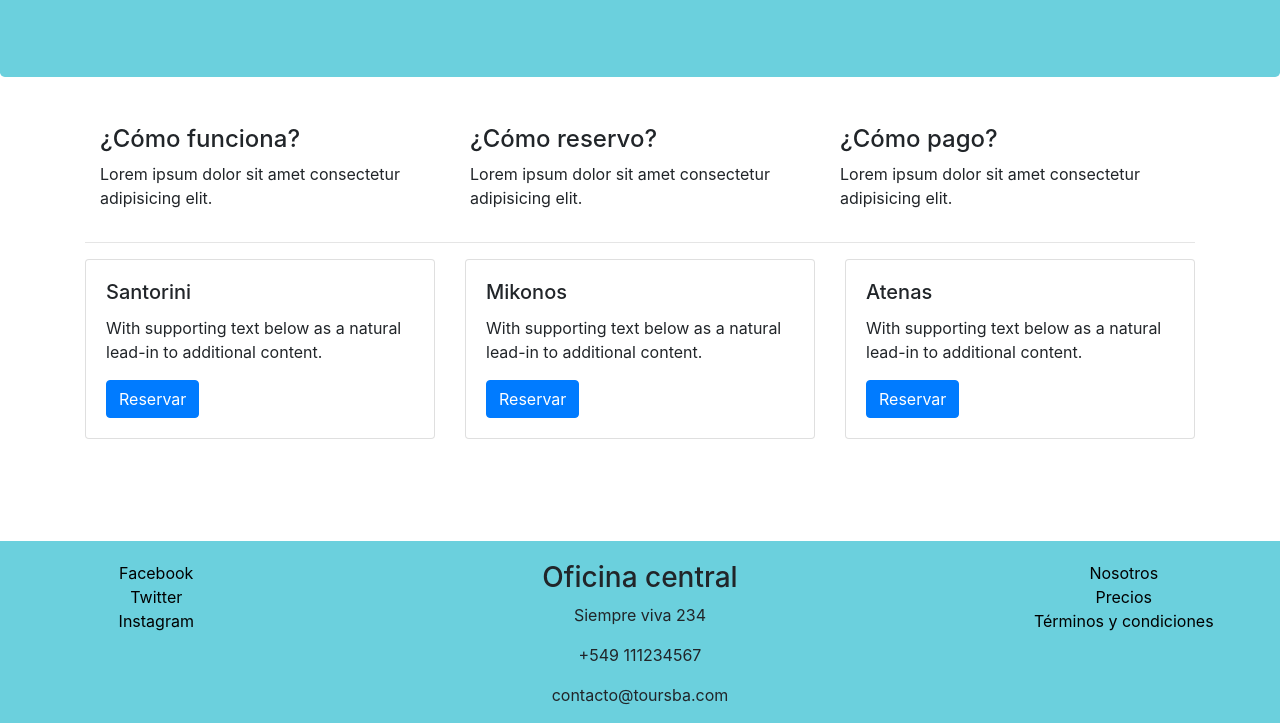
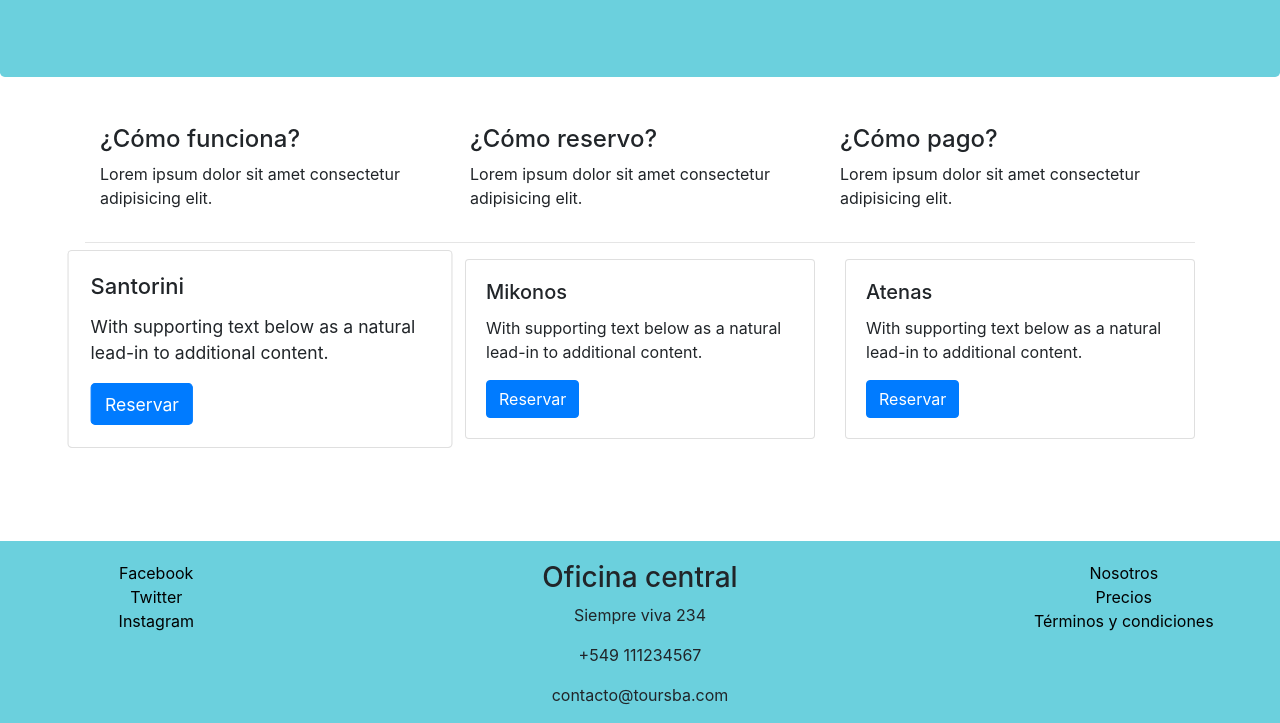
Before and after one commit to pevescarol/toursba, a website: page index.html in a window 1280 px wide. In both pictures the pointer is over the element 260 px from the left and 520 px from the top of the page. Shown: the part 172-895 px from the top of the page. Drawn offline with nearby package versions, Linux system fonts and the light colour scheme.

Commit message:
se agregaron transiciones

```diff
--- a/css/main.css
+++ b/css/main.css
@@ -29,3 +29,8 @@ footer a:hover {
     color: blueviolet;
     text-decoration: none;
 }
+
+.card:hover {
+    transform: scale(1.1);
+    transition: .4s;
+}
```
